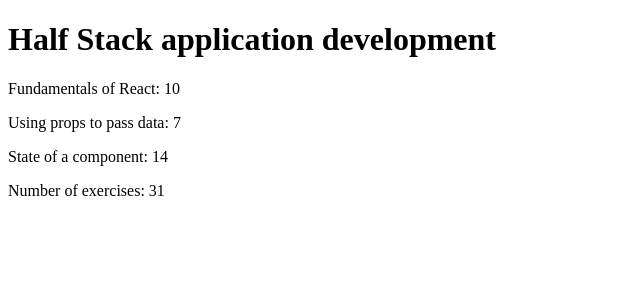
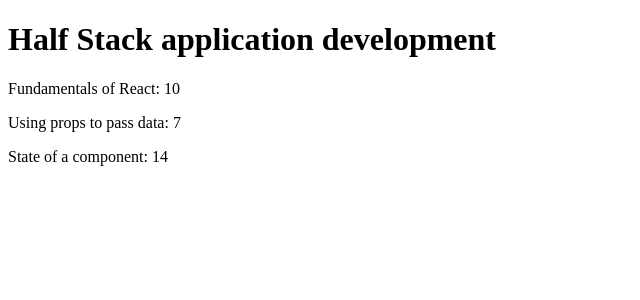
Before and after one commit to tempswamp/fullstack, a React (Create React App) app in the folder part1/part1/: page / in a window 1280 px wide. Shown: the top 300 px of the page, without its empty margins (0-640 px from the left). Built offline with nearby package versions, Linux system fonts and the light colour scheme.

Commit message:
Refactored as in 1.3

```diff
--- a/part1/part1/src/App.js
+++ b/part1/part1/src/App.js
@@ -1,18 +1,24 @@
 const App = () => {
   const course = 'Half Stack application development'
-  const part1 = 'Fundamentals of React'
-  const exercises1 = 10
-  const part2 = 'Using props to pass data'
-  const exercises2 = 7
-  const part3 = 'State of a component'
-  const exercises3 = 14
+  const part1 = {
+    name: 'Fundamentals of React',
+    exercises: 10
+  }
+  const part2 = {
+    name: 'Using props to pass data',
+    exercises: 7
+  }
+  const part3 = {
+    name: 'State of a component',
+    exercises: 14
+  }
 
   return (
     <div>
       <Header course={course} />
-      <p>
-        <Content part1={part1} exercise1={exercises1} part2={part2} exercise2={exercises2} part3={part3} exercise3={exercises3}/>
-        <Total exercise1={exercises1} exercises2={exercises2} exercises3={exercises3}></Total></p>
+      <Content part={part1.name} exercise={part1.exercises}/>
+      <Content part={part2.name} exercise={part2.exercises}/>
+      <Content part={part3.name} exercise={part3.exercises}/>
     </div>
   )
 }
@@ -22,11 +28,8 @@
 }
 
 const Content = (input) => {
-  return (<div>
-      <Part part={input.part1} exercise={input.exercise1}/>
-      <Part part={input.part2} exercise={input.exercise2}/>
-      <Part part={input.part3} exercise={input.exercise3}/>
-    </div>)}
+  return(<Part part={input.part} exercise={input.exercise}/>)
+}
 
 const Part = (input) => {
   return (<p>{input.part}: {input.exercise}</p>)
```
